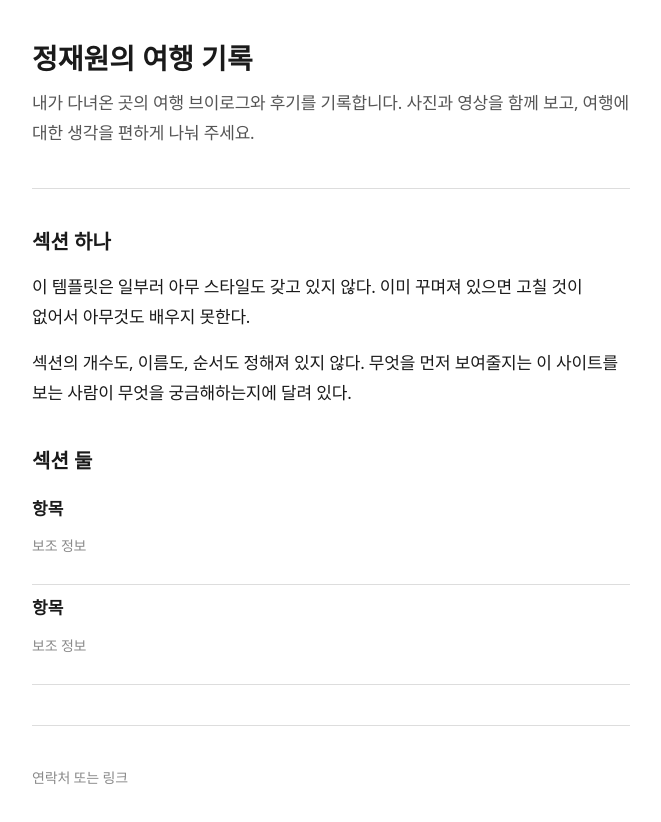
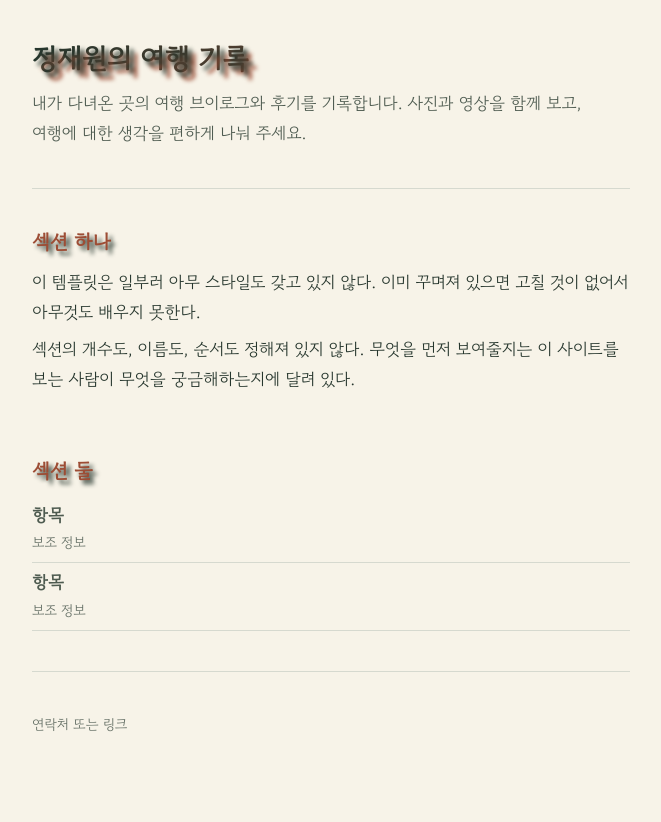
Before and after one commit to jjone0724-cpu/peer_leadership, a plain HTML site: page index.html in a window 1280 px wide. Shown: the whole page, without its empty margins (309-970 px from the left). After the commit the page ends 800 px from the top, so only its background shows below. Drawn offline with Linux system fonts and the light colour scheme.

Commit message:
글꼴, 크기, 여백 수정

```diff
--- a/style.css
+++ b/style.css
@@ -10,6 +10,44 @@
    이름이 역할을 설명하지 못하면 나중에 어디를 고쳐야 할지 알 수 없다.
    ============================================================ */
 
+@font-face {
+font-family: "SUIT";
+src: url("fonts/SUIT-Variable.woff2") format("woff2");
+font-weight: 100 900;
+font-display: swap;
+}
+
+@font-face {
+font-family: "SUITE";
+src: url("fonts/SUITE-Variable.woff2") format("woff2");
+font-weight: 300 900;
+font-display: swap;
+}
+
+@font-face {
+font-family: "Gowun Batang";
+src: url("fonts/GowunBatang-Regular.woff2") format("woff2");
+font-weight: 400;
+font-display: swap;
+}
+
+/* 서체 출처: Gowun Dodum Project. 라이선스: fonts/GowunDodum-OFL.txt. */
+@font-face {
+font-family: "Gowun Dodum";
+src: url("fonts/GowunDodum-Regular.woff2") format("woff2");
+font-display: swap;
+}
+
+/* 서체 출처: 네이버 마루 부리. 배포·이용 안내: https://hangeul.naver.com/font */
+@font-face {
+font-family: "Maru Buri";
+src: url("fonts/MaruBuri-SemiBold.woff2") format("woff2");
+font-weight: 600;
+font-display: swap;
+}
+
+
+
 :root {
   /* --- 색 ---------------------------------------------------
      여기 있는 값은 전부 임시다. 반드시 바꿔야 한다.
@@ -18,12 +56,12 @@
      sources/ 의 사진에서 스포이드로 집는다.
      바꿀 때 이 블록만 고치면 사이트 전체가 따라온다.
   */
-  --paper:  #ffffff;   /* 배경 */
-  --ink:    #1a1a1a;   /* 본문 */
-  --ink-2:  #555555;   /* 보조 텍스트 */
-  --ink-3:  #8a8a8a;   /* 캡션, 날짜 */
-  --rule:   #dddddd;   /* 선 */
-  --mark:   #1a1a1a;   /* 강조. 지금은 본문색과 같다 — 직접 정할 것 */
+  --paper:  #f7f3e8;   /* 배경 */
+  --ink:    #26362d;   /* 본문 */
+  --ink-2:  #4e5b50;   /* 보조 텍스트 */
+  --ink-3:  #626d63;   /* 캡션, 날짜 */
+  --rule:   #d6d9cf;   /* 선 */
+  --mark:   #9d4d35;   /* 강조 */
 
   /* --- 간격 -------------------------------------------------
      임의의 px 값을 그때그때 쓰지 않는다.
@@ -57,7 +95,7 @@
      지금은 시스템 폰트만 쓰고 있다. 이 상태로 두지 말 것.
      웹폰트는 CDN으로 불러오지 말고 fonts/ 에 woff2 로 넣는다.
   */
-  --font-body: system-ui, "Apple SD Gothic Neo", "Malgun Gothic", sans-serif;
+  --font-body: "Gowun Dodum", system-ui, "Apple SD Gothic Neo", "Malgun Gothic", sans-serif;
   --font-display: var(--font-body);
 
   /* --- 본문 폭 ----------------------------------------------
@@ -112,6 +150,8 @@ p { text-wrap: pretty; }  /* Firefox 는 아직 미지원. 없어도 문제없
     transition-duration: 0.01ms !important;
     scroll-behavior: auto !important;
   }
+
+  h1 { animation: none; }
 }
 
 img {
@@ -135,10 +175,17 @@ a {
   padding: var(--space-6) var(--space-5);
 }
 
-/* 지금은 모든 섹션의 위아래 여백이 같다.
-   전부 같으면 위계가 사라진다. 여백에 리듬을 주는 것이 4회차 과제다. */
+/* 이어지는 내용은 좁게 두고, 서로 다른 섹션 사이에는 넓은 간격을 둔다. */
 section {
-  margin-bottom: var(--space-6);
+  margin-bottom: var(--space-3);
+}
+
+section + section {
+  margin-top: var(--space-7);
+}
+
+section p {
+  margin: 0 0 var(--space-2);
 }
 
 /* ------------------------------------------------------------
@@ -156,6 +203,35 @@ h1, h2, h3 {
 h1 { font-size: var(--text-xl); }
 h2 { font-size: var(--text-l); }
 h3 { font-size: var(--text-m); }
+
+h1 {
+  color: var(--mark);
+  background-image: linear-gradient(100deg, var(--mark), var(--ink), var(--mark));
+  background-size: 200% 100%;
+  background-clip: text;
+  -webkit-background-clip: text;
+  -webkit-text-fill-color: transparent;
+  text-shadow:
+    var(--space-1) var(--space-1) var(--space-1) var(--ink),
+    var(--space-2) var(--space-2) var(--space-1) var(--mark);
+  animation: title-flare 5s ease-in-out infinite alternate;
+}
+
+h2 {
+  color: var(--mark);
+  text-shadow: var(--space-1) var(--space-1) var(--space-1) var(--ink);
+}
+
+h3 { color: var(--ink-2); }
+
+@keyframes title-flare {
+  from {
+    background-position: 0% 50%;
+  }
+  to {
+    background-position: 100% 50%;
+  }
+}
 
 .lede {
   color: var(--ink-2);
@@ -180,8 +256,16 @@ ul.plain {
 }
 
 ul.plain li {
-  padding: var(--space-3) 0;
+  padding: var(--space-2) 0;
   border-bottom: 1px solid var(--rule);
+}
+
+ul.plain h3 {
+  margin-bottom: var(--space-1);
+}
+
+ul.plain .meta {
+  margin: 0;
 }
 
 /* ============================================================
```
Also changed, not shown: fonts/GowunBatang-LICENSE.txt (added), fonts/GowunBatang-Regular.woff2 (added), fonts/GowunDodum-OFL.txt (added), fonts/GowunDodum-Regular.woff2 (added), fonts/MaruBuri-LICENSE.txt (added), fonts/MaruBuri-SemiBold.woff2 (added), fonts/SUIT-LICENSE.txt (added), fonts/SUIT-Variable.woff2 (added), fonts/SUITE-LICENSE.txt (added), fonts/SUITE-Variable.woff2 (added), 1 other file.
